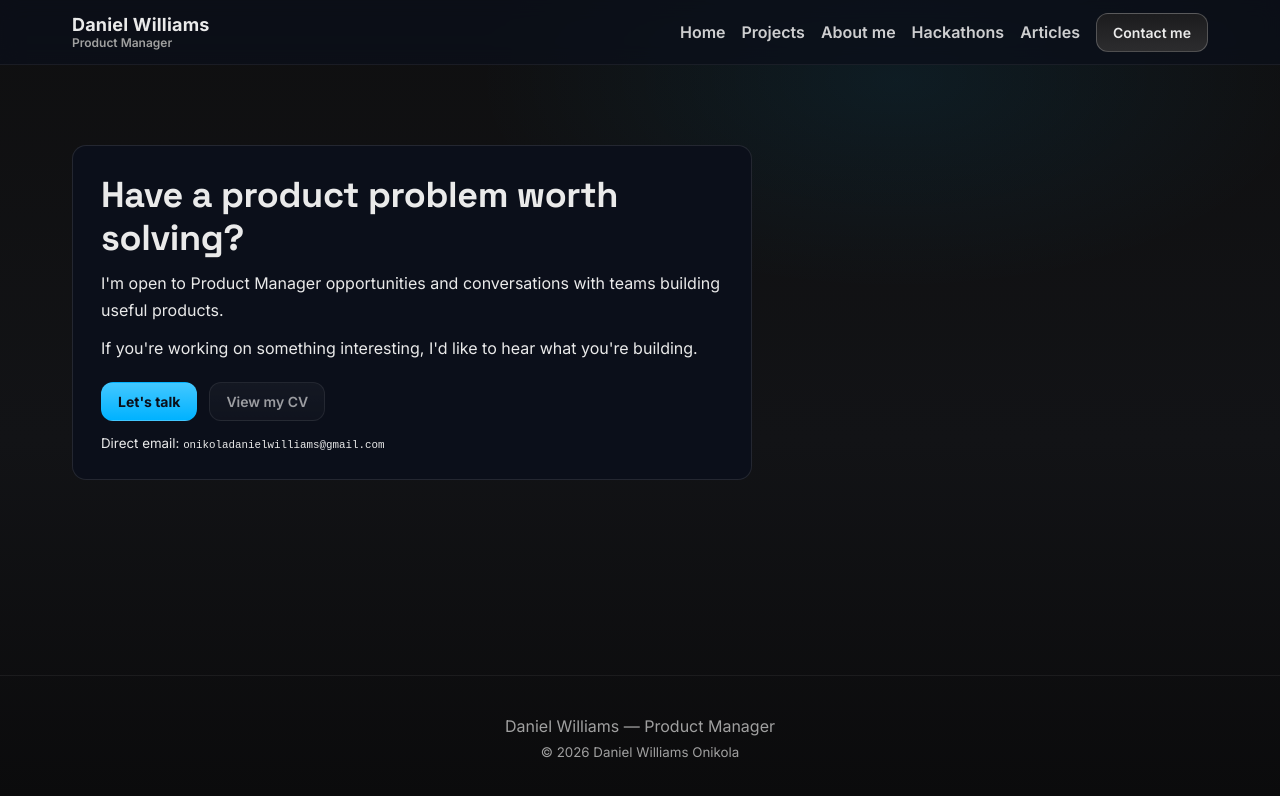
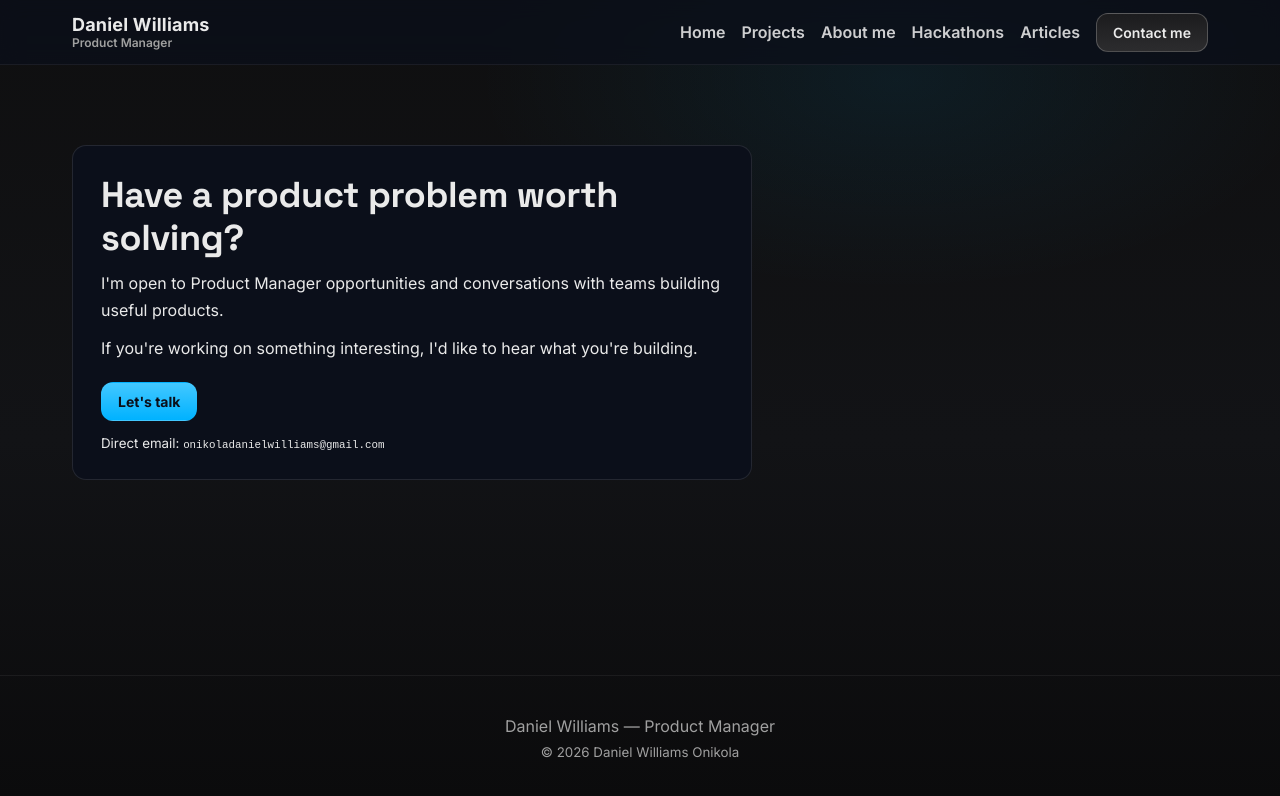
Before and after one commit to thedanielwilliams/F-135, a React (Vite) app: page /contact in a window 1280 px wide. Shown: the top 796 px of the page. Built offline with nearby package versions, Linux system fonts and the light colour scheme.

Commit message:
refactor: remove CV download and view options from Hero and ContactBar components

```diff
--- a/src/components/ContactBar.jsx
+++ b/src/components/ContactBar.jsx
@@ -1,5 +1,3 @@
-import { CV_URL } from './Hero.jsx'
-
 export const CONTACT_EMAIL = 'onikoladanielwilliams@gmail.com'
 
 export default function ContactBar() {
@@ -18,21 +16,6 @@ export default function ContactBar() {
             <a className="button accent" href={`mailto:${CONTACT_EMAIL}`}>
               Let's talk
             </a>
-            {CV_URL ? (
-              <a className="button" href={CV_URL} target="_blank" rel="noopener noreferrer">
-                View my CV
-              </a>
-            ) : (
-              <button
-                type="button"
-                className="button"
-                aria-disabled="true"
-                title="CV file (/Daniel_Williams_Resume.pdf) to be added"
-                style={{ opacity: 0.65, cursor: 'default' }}
-              >
-                View my CV
-              </button>
-            )}
           </div>
           <small className="muted" style={{ display: 'block', marginTop: 14 }}>
             Direct email: <code style={{ userSelect: 'all', color: 'var(--text)' }}>{CONTACT_EMAIL}</code>
--- a/src/components/Hero.jsx
+++ b/src/components/Hero.jsx
@@ -1,7 +1,4 @@
 import { useNavigate, useLocation } from 'react-router-dom'
-
-// Set to '/Daniel_Williams_Resume.pdf' once the CV PDF is added to public/
-export const CV_URL = ''
 
 export default function Hero() {
   const navigate = useNavigate()
@@ -32,21 +29,6 @@ export default function Hero() {
               <a href="#projects" onClick={handleExploreWork} className="button accent">
                 Explore my work
               </a>
-              {CV_URL ? (
-                <a href={CV_URL} download className="button">
-                  Download my CV
-                </a>
-              ) : (
-                <button
-                  type="button"
-                  className="button"
-                  aria-disabled="true"
-                  title="CV file (/Daniel_Williams_Resume.pdf) to be added"
-                  style={{ opacity: 0.65, cursor: 'default' }}
-                >
-                  Download my CV
-                </button>
-              )}
             </div>
           </div>
 
```
Also changed, not shown: public/Zent.jpg.
